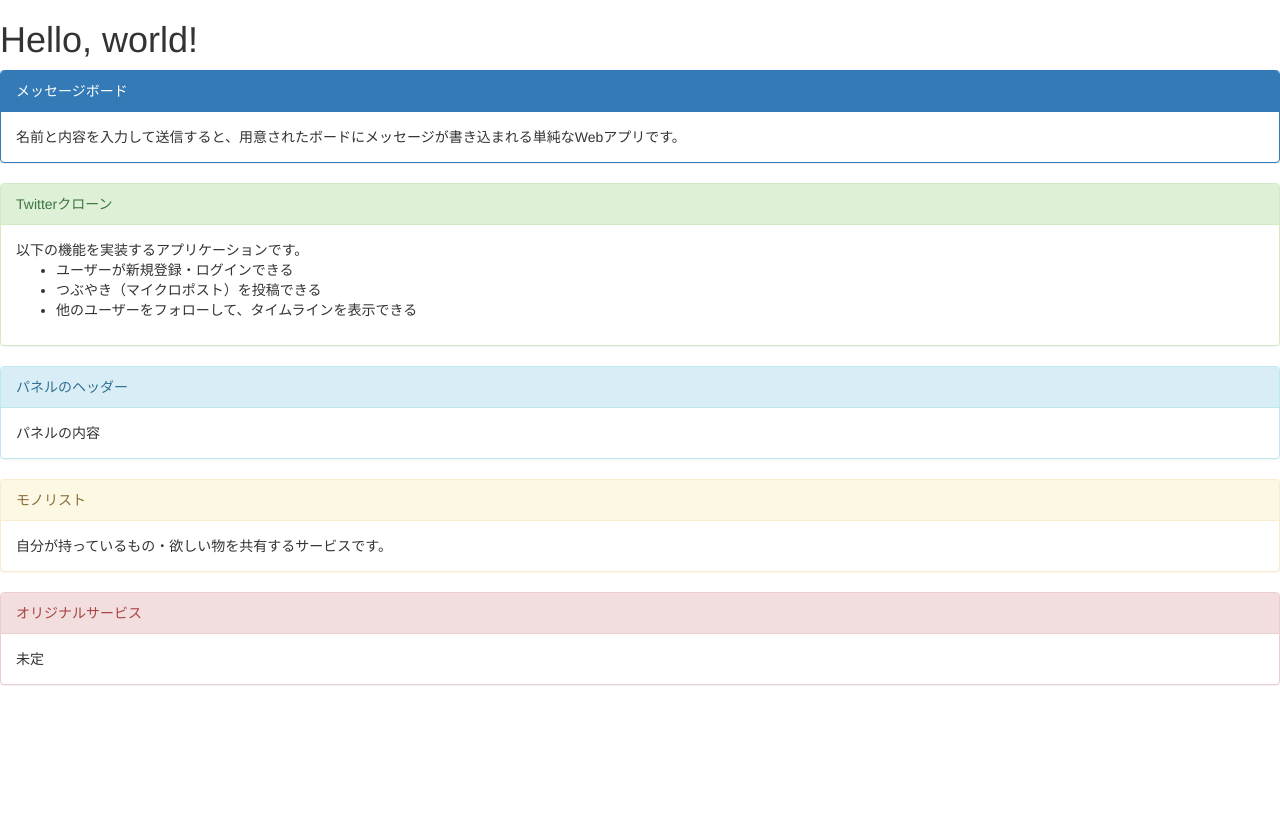
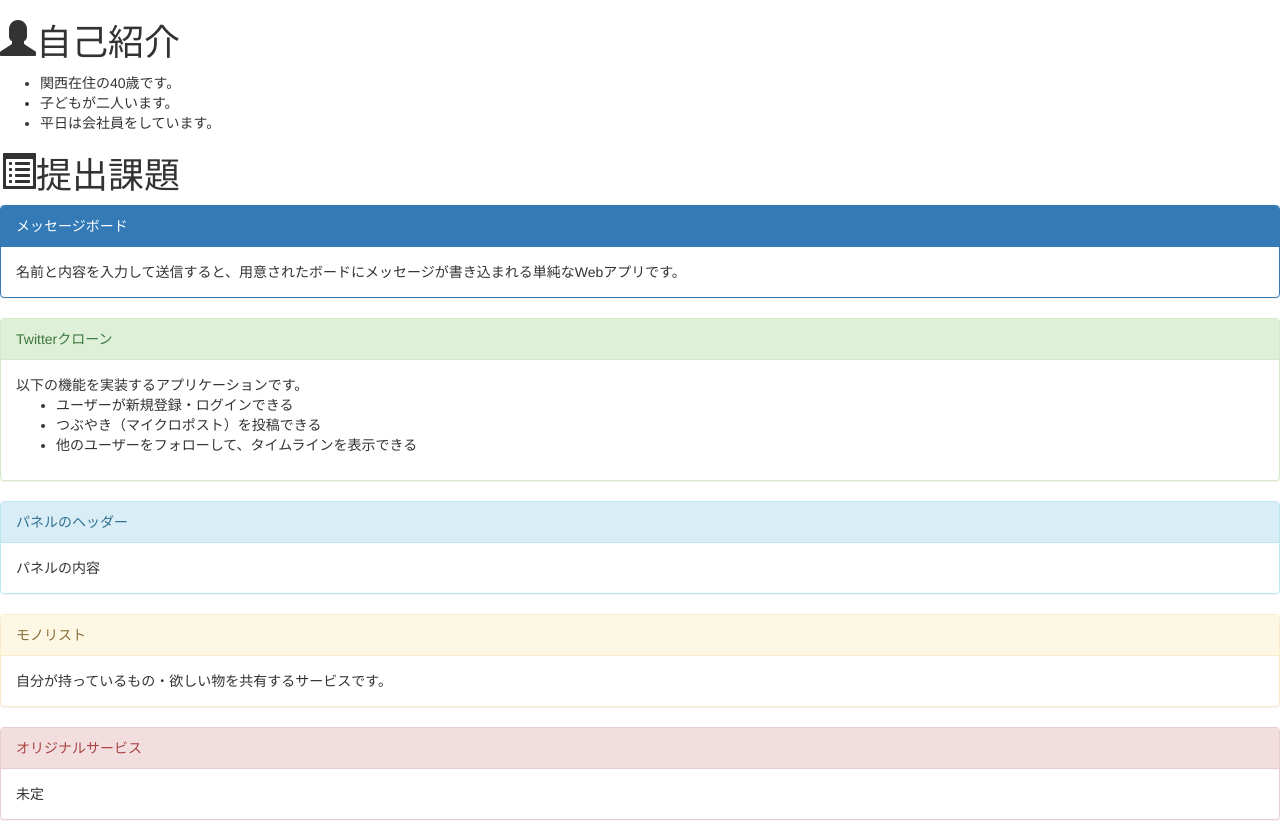
Before and after one commit to mkmyk/mkmyk.github.io, a plain HTML site: page index.html in a window 1280 px wide. Before the commit the page ends 800 px from the top, so only its background shows below. Drawn offline with nearby package versions, Linux system fonts and the light colour scheme.

Commit message:
introduction added

```diff
--- a/index.html
+++ b/index.html
@@ -13,11 +13,17 @@
         <script src="//ajax.googleapis.com/ajax/libs/jquery/1.11.3/jquery.min.js"></script>
         <!-- BootstrapのJS読み込み -->
         <script src="//maxcdn.bootstrapcdn.com/bootstrap/3.3.5/js/bootstrap.min.js"></script>
-        <title></title>
+        <title>ポートフォリオ</title>
     </head>
     <body>
-        <h1>Hello, world!</h1>
+        <h1><span class="glyphicon glyphicon-user" aria-hidden="true"></span>自己紹介</h1>
+            <ul type="disc">
+            <li>関西在住の40歳です。</li>
+            <li>子どもが二人います。</li>
+            <li>平日は会社員をしています。</li>
+            </ul>
 
+        <h1><span class="glyphicon glyphicon-list-alt" aria-hidden="true"></span>提出課題</h1>
         <div class="panel panel-primary">
         	<div class="panel-heading">
         		メッセージボード
```
